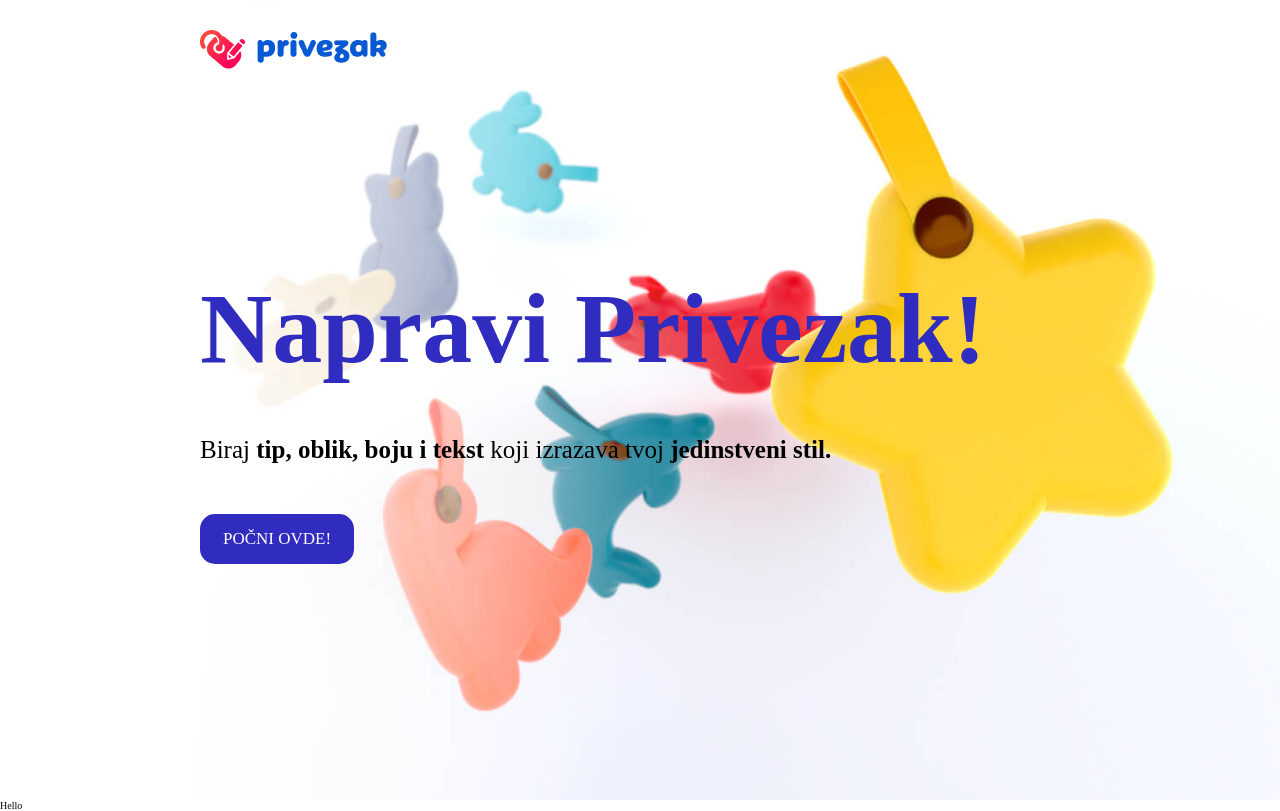
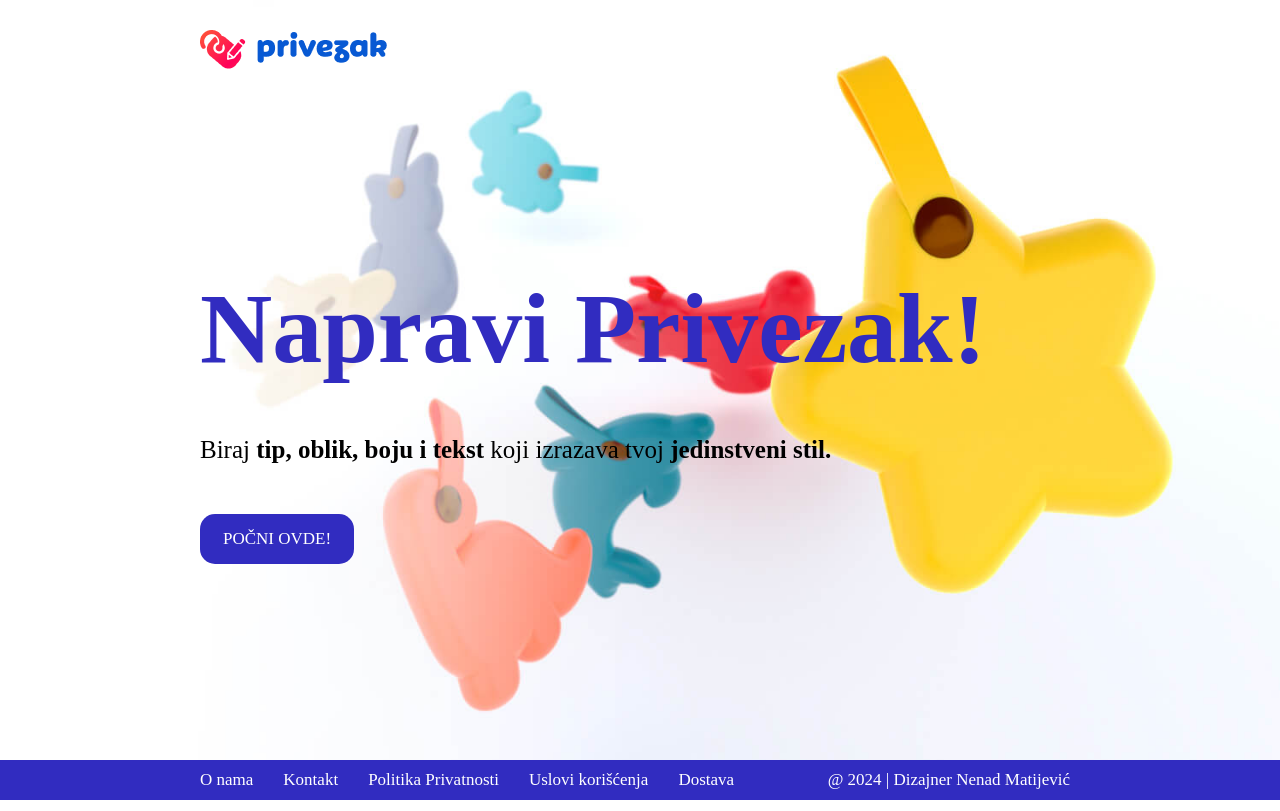
Before and after one commit to nenad997/privezak-app-clone, a React (Vite) app: page / in a window 1280 px wide. Built offline with nearby package versions, Linux system fonts and the light colour scheme.

Commit message:
add feature main navigation

```diff
--- a/src/App.tsx
+++ b/src/App.tsx
@@ -1,5 +1,6 @@
 import { Route, Routes, BrowserRouter, Outlet } from "react-router-dom";
 
+import MainLayout from "./components/shared/MainLayout";
 import HomePage from "./pages/Home";
 import AboutPage from "./pages/About";
 import ContactPage from "./pages/Contact";
@@ -11,16 +12,7 @@ const App = () => {
   return (
     <BrowserRouter>
       <Routes>
-        <Route
-          element={
-            <>
-              <main>
-                <Outlet />
-              </main>
-              <div>Hello</div>
-            </>
-          }
-        >
+        <Route element={<MainLayout />}>
           <Route path="/" Component={HomePage} />
           <Route path="/o-nama" Component={AboutPage} />
           <Route path="/kontakt" Component={ContactPage} />
--- /dev/null
+++ b/src/components/shared/BottomNavbar.module.css
@@ -0,0 +1,28 @@
+.footer {
+  padding: 1rem 20rem;
+  background-color: #312cc0;
+  display: flex;
+  justify-content: space-between;
+  align-items: center;
+  width: 100%;
+  position: absolute;
+  bottom: 0;
+}
+
+.list {
+  display: flex;
+  gap: 3rem;
+  list-style: none;
+}
+
+.item a {
+  color: white;
+  font-size: 1.7rem;
+  text-decoration: none;
+}
+
+.info {
+  color: white;
+  font-size: 1.7rem;
+  margin-right: 1rem;
+}
--- /dev/null
+++ b/src/components/shared/BottomNavbar.tsx
@@ -0,0 +1,34 @@
+import { NavLink } from "react-router-dom";
+
+import classes from "./BottomNavbar.module.css";
+
+const BottomNavbar = () => {
+  return (
+    <footer className={classes.footer}>
+      <nav className={classes.nav}>
+        <ul className={classes.list}>
+          <li className={classes.item}>
+            <NavLink to="o-nama">O nama</NavLink>
+          </li>
+          <li className={classes.item}>
+            <NavLink to="kontakt">Kontakt</NavLink>
+          </li>
+          <li className={classes.item}>
+            <NavLink to="politika-privatnosti">Politika Privatnosti</NavLink>
+          </li>
+          <li className={classes.item}>
+            <NavLink to="uslovi-koriscenja">Uslovi korišćenja</NavLink>
+          </li>
+          <li className={classes.item}>
+            <NavLink to="dostava">Dostava</NavLink>
+          </li>
+        </ul>
+      </nav>
+      <p className={classes.info}>
+        @ {new Date().getFullYear()} | Dizajner Nenad Matijević
+      </p>
+    </footer>
+  );
+};
+
+export default BottomNavbar;
--- /dev/null
+++ b/src/components/shared/MainLayout.tsx
@@ -0,0 +1,16 @@
+import { Outlet } from "react-router-dom";
+
+import BottomNavbar from "./BottomNavbar";
+
+const MainLayout = () => {
+  return (
+    <>
+      <main>
+        <Outlet />
+      </main>
+      <BottomNavbar />
+    </>
+  );
+};
+
+export default MainLayout;
```
